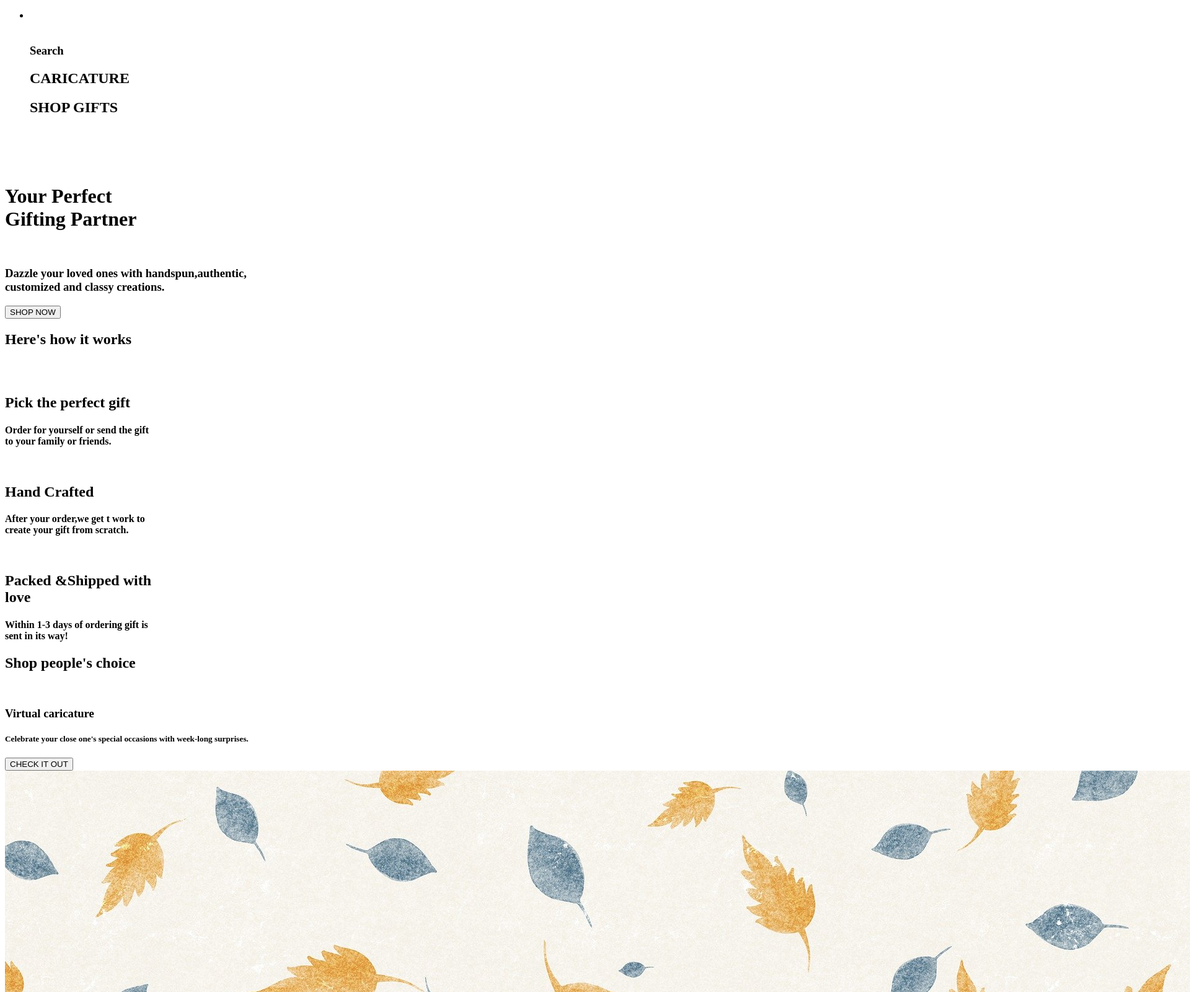
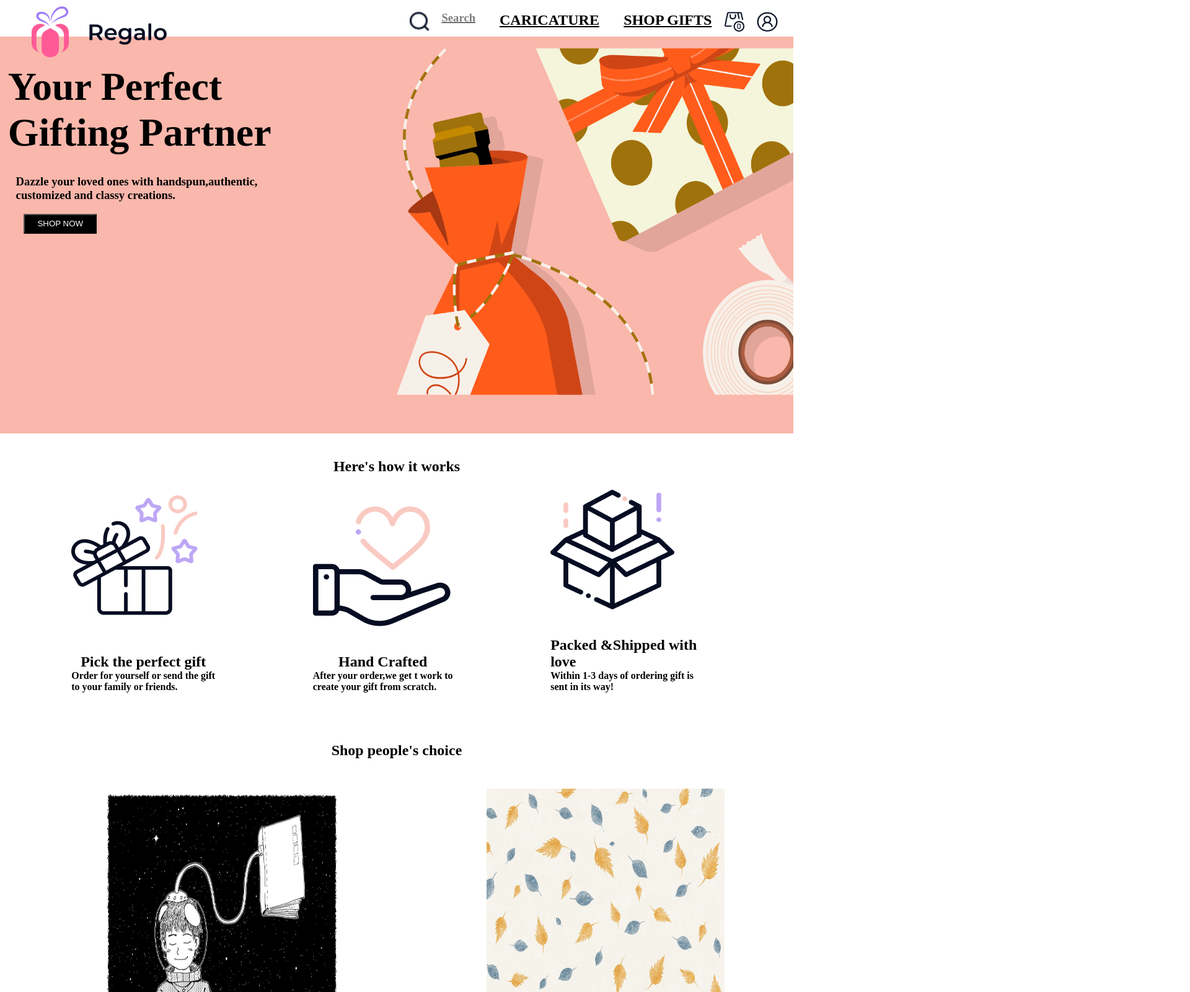
Before and after one commit to KumariDeeksha/giftingsite, a plain HTML site: page index.html in a window 1280 px wide. Shown: the top 1600 px of the page at 62% size, 1920 px wide, since content can reach past the window. Drawn offline with Linux system fonts and the light colour scheme; the site is published under a folder, as on GitHub Pages, so addresses that start at the root find nothing.

Commit message:
images updated

```diff
--- a/index.html
+++ b/index.html
@@ -6,7 +6,7 @@
     <meta http-equiv="X-UA-Compatible" content="IE=edge">
     <meta name="viewport" content="width=device-width, initial-scale=1.0">
     <title>Webshop</title>
-    <link rel="stylesheet" href="/style.css">
+    <link rel="stylesheet" href="./style.css">
 </head>
 
 <body>
@@ -16,17 +16,17 @@
 
                 <li>
                     <div class="regalo">
-                        <img src="/image/Logo (2).png" alt="">
+                        <img src="./image/Logo (2).png" alt="">
                     </div>
 
                    <div class="search">
-                    <img src="/image/Group (3).png" alt="">
+                    <img src="./image/Group (3).png" alt="">
                     <h3>Search</h3>
 
                     <h2>CARICATURE</h2>
                     <h2>SHOP GIFTS</h2>
-                    <img src="/image/Cart.png" alt="">
-                    <img src="/image/User.png" alt="">
+                    <img src="./image/Cart.png" alt="">
+                    <img src="./image/User.png" alt="">
                 </div>
 
 
@@ -37,7 +37,7 @@
         </nav>
        <div class="screen">
           <br>
-        <img src="/image/Group 36.png" alt="">
+        <img src="./image/Group 36.png" alt="">
         <h1>Your Perfect <br>
             Gifting Partner</h1>
             <br>
@@ -52,19 +52,19 @@
     <div class="mid">
         <h2>Here's how it works</h2>
         <div id="box1">
-            <img src="/image/Gift.png" alt=""><br><br>
+            <img src="./image/Gift.png" alt=""><br><br>
             <h2>Pick the perfect gift</h2>
             <h4>Order for yourself or send the gift <br> to your family or friends.</h4>
         </div>
 
         <div id="box2">
-            <img src="/image/Hand Made.png" alt="">
+            <img src="./image/Hand Made.png" alt="">
             <h2>Hand Crafted</h2>
             <h4>After your order,we get t work to <br>create your gift from scratch.</h4>
         </div>
 
         <div id="box3">
-            <img src="/image/Packed.png" alt="">
+            <img src="./image/Packed.png" alt="">
             <h2>Packed &Shipped with <br> love</h2>
             <h4>Within 1-3 days of ordering gift is <br> sent in its way!</h4>
         </div>
@@ -74,27 +74,27 @@
     <div class="down">
         <h2>Shop people's choice</h2>
         <div id="img1">
-            <img src="/image/fairy-tale-gf4d2b99ad_1280.jpg" alt="">
+            <img src="./image/fairy-tale-gf4d2b99ad_1280.jpg" alt="">
             <h3>Virtual caricature</h3>
             <h5>Celebrate your close one's special occasions with week-long surprises.</h5>
             <button>CHECK IT OUT</button>
         </div>
         <div id="img2">
-            <img src="image/background-g5dae9c513_1920.jpg" alt="">
+            <img src="./image/background-g5dae9c513_1920.jpg" alt="">
             <h3>Scrapbook</h3>
             <h5>Get your fond and favourite memories personalised.</h5>
             <button>CHECK IT OUT</button>
         </div>
     </div>
     <div class="earth">
-        <img src="/image/planet-earth 1.png" alt="">
+        <img src="./image/planet-earth 1.png" alt="">
         <h1>Saving Earth</h1>
      <h2>We try to deliver smiles without <br> harming the nature.</h2>
     <button>SHOW ECO PRODUCTS</button> </div>
 
     <div class="yellow">
         <h1>What our customers are saying</h1>
-        <img src="/image/quote social media interaction communication web.png" alt="">
+        <img src="./image/quote social media interaction communication web.png" alt="">
 
         <h4>Such a cute gift filled with amazing little goodies.Was packaged <br> really nicely too.</h4>
         <h3>...</h3>
@@ -108,13 +108,13 @@
        <h4>@copyright 2021,Regalo.All Rights Reserved</h4>
 
        <div class="i1">
-           <img src="/image/Group (2).png" alt="">
+           <img src="./image/Group (2).png" alt="">
        </div>
       <div class="i2">
-          <img src="/image/Vector (1).png" alt="">
+          <img src="./image/Vector (1).png" alt="">
       </div>
       <div class="i3">
-          <img src="/image/Vector-1[1].png" alt="">
+          <img src="./image/Vector-1[1].png" alt="">
       </div>
 
 
```
